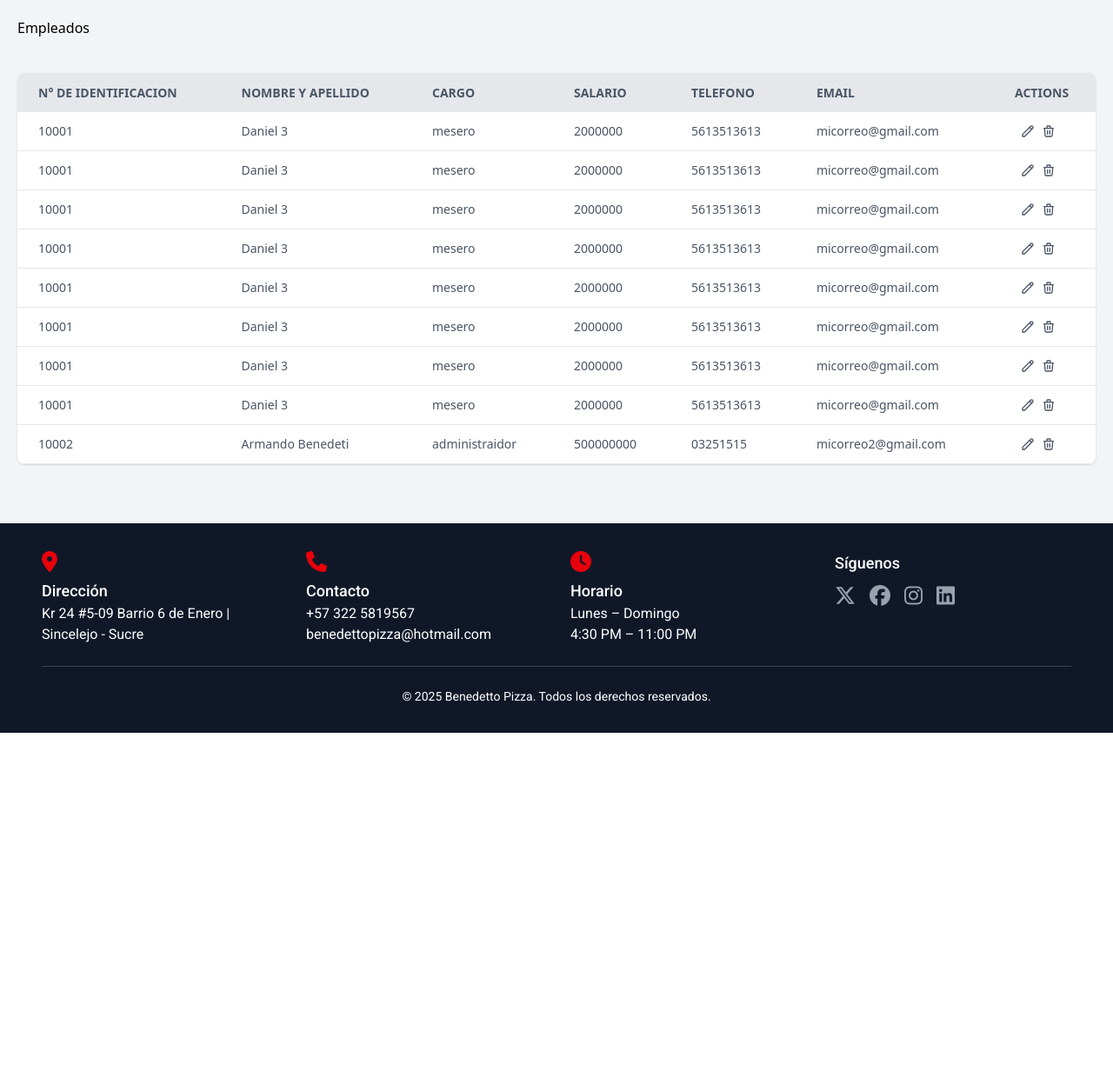
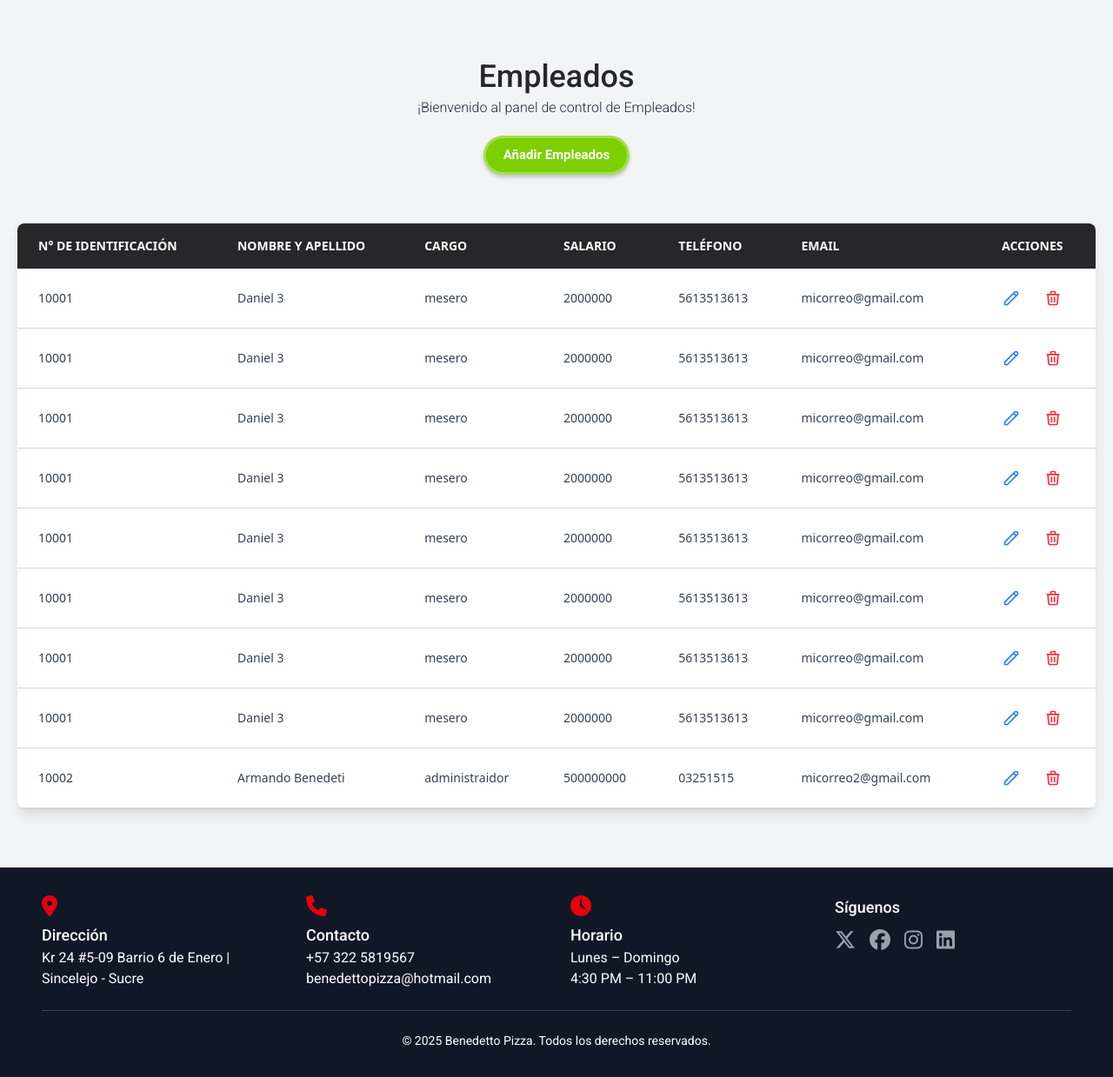
Before and after one commit to ArmandoLedesma/proyecto_benedetto, a Flask app: page /dashboard/empleados in a window 1280 px wide. Shown: the part 96-1335 px from the top of the page at 87% size. Before the commit the page ends 939 px from the top, so only its background shows below. Run offline with Flask 3, Linux system fonts and the light colour scheme; some libraries are stand-ins or nearby versions.

Commit message:
Terminado el diseño de las otras tablas y establecido algunos coolores

```diff
--- a/static/css/output.css
+++ b/static/css/output.css
@@ -250,8 +250,8 @@
     --color-stone-800: oklch(0.268 0.007 34.298);
     --color-stone-900: oklch(0.216 0.006 56.043);
     --color-stone-950: oklch(0.147 0.004 49.25);
-    --color-black: #000;
-    --color-white: #fff;
+    --color-black: #27272A;
+    --color-white: #FFFFFF;
     --spacing: 0.25rem;
     --breakpoint-sm: 40rem;
     --breakpoint-md: 48rem;
@@ -377,6 +377,9 @@
     );
     --font-amatic: "Amatic SC", serif;
     --font-roboto: "Roboto", serif;
+    --color-red: #E7000B;
+    --color-green: #7CCF00;
+    --color-gray: #F9FAFB;
   }
 }
 @layer base {
@@ -617,9 +614,6 @@
   .mr-1 {
     margin-right: calc(var(--spacing) * 1);
   }
-  .mr-2 {
-    margin-right: calc(var(--spacing) * 2);
-  }
   .mb-2 {
     margin-bottom: calc(var(--spacing) * 2);
   }
@@ -683,9 +674,6 @@
   .min-h-screen {
     min-height: 100vh;
   }
-  .w-4 {
-    width: calc(var(--spacing) * 4);
-  }
   .w-5 {
     width: calc(var(--spacing) * 5);
   }
@@ -1114,10 +1042,6 @@
     font-size: var(--text-xs);
     line-height: var(--tw-leading, var(--text-xs--line-height));
   }
-  .leading-normal {
-    --tw-leading: var(--leading-normal);
-    line-height: var(--leading-normal);
-  }
   .font-bold {
     --tw-font-weight: var(--font-weight-bold);
     font-weight: var(--font-weight-bold);
@@ -1315,13 +1212,6 @@
       }
     }
   }
-  .hover\:bg-gray-100 {
-    &:hover {
-      @media (hover: hover) {
-        background-color: var(--color-gray-100);
-      }
-    }
-  }
   .hover\:bg-gray-300 {
     &:hover {
       @media (hover: hover) {
@@ -1329,27 +1219,6 @@
       }
     }
   }
-  .hover\:bg-gray-800 {
-    &:hover {
-      @media (hover: hover) {
-        background-color: var(--color-gray-800);
-      }
-    }
-  }
-  .hover\:bg-lime-700 {
-    &:hover {
-      @media (hover: hover) {
-        background-color: var(--color-lime-700);
-      }
-    }
-  }
-  .hover\:text-blue-500 {
-    &:hover {
-      @media (hover: hover) {
-        color: var(--color-blue-500);
-      }
-    }
-  }
   .hover\:text-blue-700 {
     &:hover {
       @media (hover: hover) {
@@ -1361,13 +1230,6 @@
     &:hover {
       @media (hover: hover) {
         color: var(--color-gray-800);
-      }
-    }
-  }
-  .hover\:text-red-500 {
-    &:hover {
-      @media (hover: hover) {
-        color: var(--color-red-500);
       }
     }
   }
@@ -1685,10 +1547,6 @@
   inherits: false;
   initial-value: solid;
 }
-@property --tw-leading {
-  syntax: "*";
-  inherits: false;
-}
 @property --tw-font-weight {
   syntax: "*";
   inherits: false;
@@ -1752,11 +1610,6 @@
   inherits: false;
   initial-value: 0 0 #0000;
 }
-@property --tw-outline-style {
-  syntax: "*";
-  inherits: false;
-  initial-value: solid;
-}
 @property --tw-blur {
   syntax: "*";
   inherits: false;
@@ -1793,42 +1646,6 @@
   syntax: "*";
   inherits: false;
 }
-@property --tw-backdrop-blur {
-  syntax: "*";
-  inherits: false;
-}
-@property --tw-backdrop-brightness {
-  syntax: "*";
-  inherits: false;
-}
-@property --tw-backdrop-contrast {
-  syntax: "*";
-  inherits: false;
-}
-@property --tw-backdrop-grayscale {
-  syntax: "*";
-  inherits: false;
-}
-@property --tw-backdrop-hue-rotate {
-  syntax: "*";
-  inherits: false;
-}
-@property --tw-backdrop-invert {
-  syntax: "*";
-  inherits: false;
-}
-@property --tw-backdrop-opacity {
-  syntax: "*";
-  inherits: false;
-}
-@property --tw-backdrop-saturate {
-  syntax: "*";
-  inherits: false;
-}
-@property --tw-backdrop-sepia {
-  syntax: "*";
-  inherits: false;
-}
 @property --tw-duration {
   syntax: "*";
   inherits: false;
--- a/templates/dashboard/empleados.html
+++ b/templates/dashboard/empleados.html
@@ -9,51 +9,54 @@
 <main>
 
 
-    <div class="container mx-auto p-5">
-        <h2>Empleados</h2>
+    <!-- Contenedor de empleados -->
+    <div class="container font-roboto mt-8 mx-auto py-5">
+        <div class="flex flex-col justify-center items-center py-4 gap-1 ">
+            <h2 class="text-4xl font-medium text-zinc-800">Empleados</h2>
+            <p class="font-light text-gray-800">¡Bienvenido al panel de control de Empleados!</p>
+            <span class="mt-4 button">
+                <a href="">Añadir Empleados</a>
+            </span>
+        </div>
     </div>
+    <!-- Fin de contenedor de empleados -->
 
 
 
     <div class="container mx-auto p-5">
-
-        <!-- Tabla de empleados -->
-        <!-- User Table -->
-        <div class="overflow-x-auto bg-white rounded-lg shadow">
-            <table class="w-full table-auto">
+        <div class="overflow-x-auto bg-neutral-200 rounded-lg shadow-lg">
+            <table class="w-full table-auto border-collapse">
                 <thead>
-                    <tr class="bg-gray-200 text-gray-600 uppercase text-sm leading-normal">
-                        <th class="py-3 px-6 text-left">N° De Identificacion</th>
-                        <th class="py-3 px-6 text-left">Nombre y Apellido</th>
-                        <th class="py-3 px-6 text-left">Cargo</th>
-                        <th class="py-3 px-6 text-left">Salario</th>
-                        <th class="py-3 px-6 text-left">Telefono</th>
-                        <th class="py-3 px-6 text-left">Email</th>
-                        <th class="py-3 px-6 text-center">Actions</th>
+                    <tr class="bg-zinc-800 text-white uppercase text-sm font-medium">
+                        <th class="py-4 px-6 text-left">N° De Identificación</th>
+                        <th class="py-4 px-6 text-left">Nombre y Apellido</th>
+                        <th class="py-4 px-6 text-left">Cargo</th>
+                        <th class="py-4 px-6 text-left">Salario</th>
+                        <th class="py-4 px-6 text-left">Teléfono</th>
+                        <th class="py-4 px-6 text-left">Email</th>
+                        <th class="py-4 px-6 text-center">Acciones</th>
                     </tr>
                 </thead>
-                <tbody id="usuariosTablebody" class="text-gray-600 text-sm">
-                    <!-- Dynamic content goes here -->
-
+                <tbody id="usuariosTablebody" class="text-gray-700 text-sm font-medium">
                     {% for item in items %}
-                    <tr class="border-b border-gray-200 hover:bg-gray-100">
-                        <td class="py-3 px-6 text-left">{{item.id}}</td>
-                        <td class="py-3 px-6 text-left">{{item.nombre}}</td>
-                        <td class="py-3 px-6 text-left">{{item.cargo}}</td>
-                        <td class="py-3 px-6 text-left">{{item.salario}}</td>
-                        <td class="py-3 px-6 text-left">{{item.telefono}}</td>
-                        <td class="py-3 px-6 text-left">{{item.email}}</td>
-                        <td class="py-3 px-6 text-center">
-                            <div class="flex item-center justify-center">
-                                <button class="w-4 mr-2 transform hover:text-blue-500 hover:scale-110">
-                                    <svg xmlns="http://www.w3.org/2000/svg" fill="none" viewBox="0 0 24 24"
+                    <tr class="border-b border-gray-300 hover:bg-gray-300 transition duration-200 ease-in-out">
+                        <td class="py-4 px-6 bg-white">{{item.id}}</td>
+                        <td class="py-4 px-6 bg-white">{{item.nombre}}</td>
+                        <td class="py-4 px-6 bg-white">{{item.cargo}}</td>
+                        <td class="py-4 px-6 bg-white">{{item.salario}}</td>
+                        <td class="py-4 px-6 bg-white">{{item.telefono}}</td>
+                        <td class="py-4 px-6 bg-white">{{item.email}}</td>
+                        <td class="py-4 px-6 text-center bg-white">
+                            <div class="flex items-center justify-center space-x-3">
+                                <button class="p-2 text-blue-500 hover:text-blue-700 transition transform hover:scale-110">
+                                    <svg xmlns="http://www.w3.org/2000/svg" class="w-5 h-5" fill="none" viewBox="0 0 24 24"
                                         stroke="currentColor">
                                         <path stroke-linecap="round" stroke-linejoin="round" stroke-width="2"
                                             d="M15.232 5.232l3.536 3.536m-2.036-5.036a2.5 2.5 0 113.536 3.536L6.5 21.036H3v-3.572L16.732 3.732z" />
                                     </svg>
                                 </button>
-                                <button class="w-4 mr-2 transform hover:text-red-500 hover:scale-110">
-                                    <svg xmlns="http://www.w3.org/2000/svg" fill="none" viewBox="0 0 24 24"
+                                <button class="p-2 text-red-500 hover:text-red-700 transition transform hover:scale-110">
+                                    <svg xmlns="http://www.w3.org/2000/svg" class="w-5 h-5" fill="none" viewBox="0 0 24 24"
                                         stroke="currentColor">
                                         <path stroke-linecap="round" stroke-linejoin="round" stroke-width="2"
                                             d="M19 7l-.867 12.142A2 2 0 0116.138 21H7.862a2 2 0 01-1.995-1.858L5 7m5 4v6m4-6v6m1-10V4a1 1 0 00-1-1h-4a1 1 0 00-1 1v3M4 7h16" />
```
Also changed, not shown: other parts of static/css/output.css (+0 -96 lines), static/css/input.css (+6 -6 lines), templates/dashboard/sucursales.html (+34 -31 lines).
